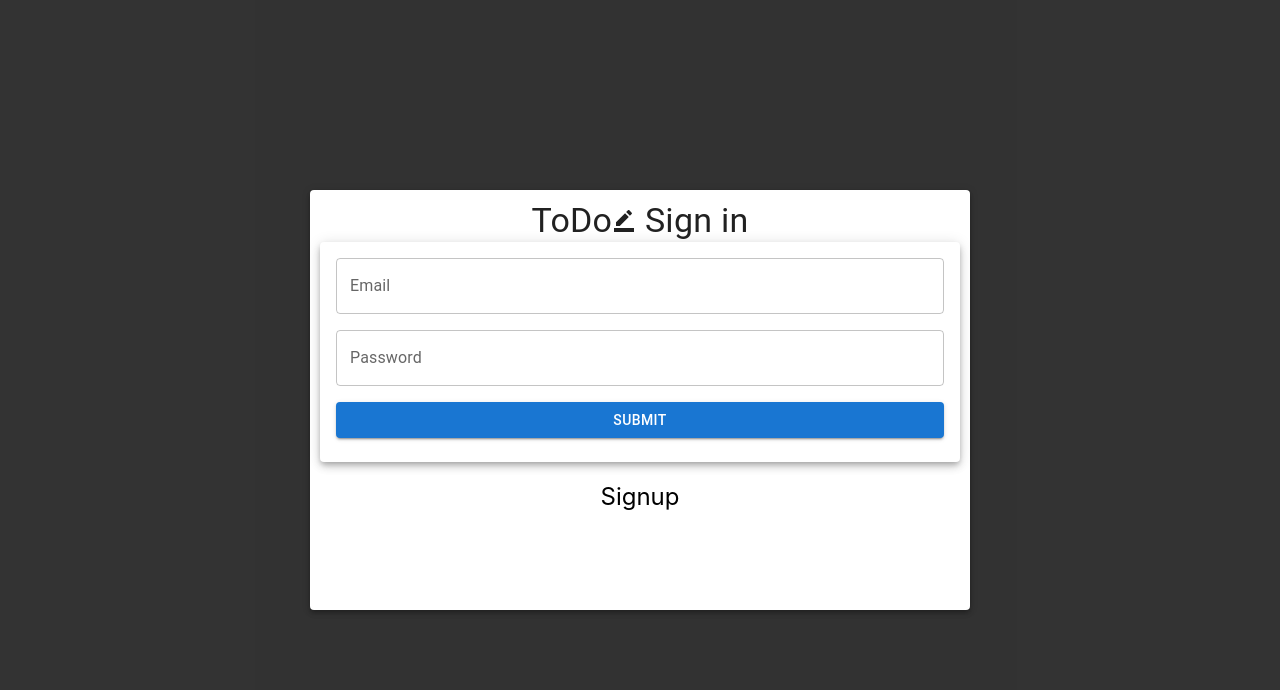
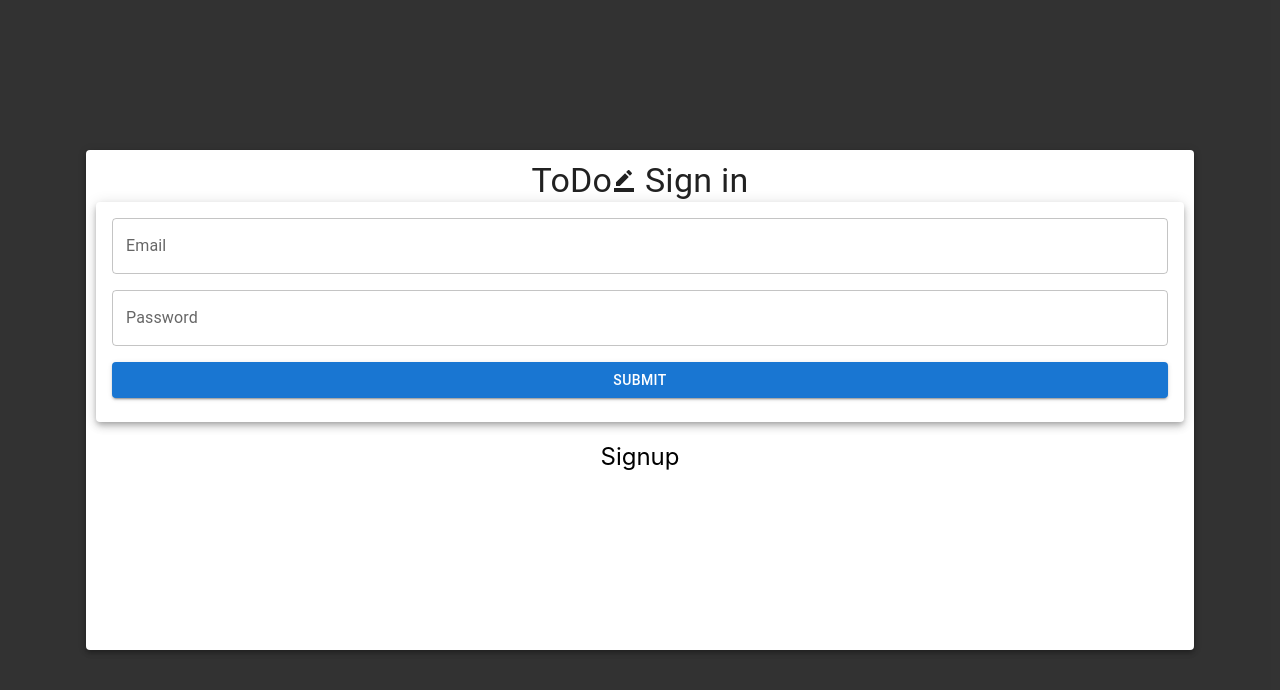
Before and after one commit to aviranDev/todo-app, a React (Create React App) app in the folder client/: page /signin in a window 1280 px wide. Shown: the top 690 px of the page. Built offline with nearby package versions, Linux system fonts and the light colour scheme; what joi-password-complexity would draw is missing.

Commit message:
todo-app

```diff
--- a/client/src/App.css
+++ b/client/src/App.css
@@ -18,8 +18,8 @@
 }
 
 .container {
-  width: 50%;
-  min-height: 400px;
+  width: 85%;
+  min-height: 60%;
   padding: 10px;
 }
 
```
